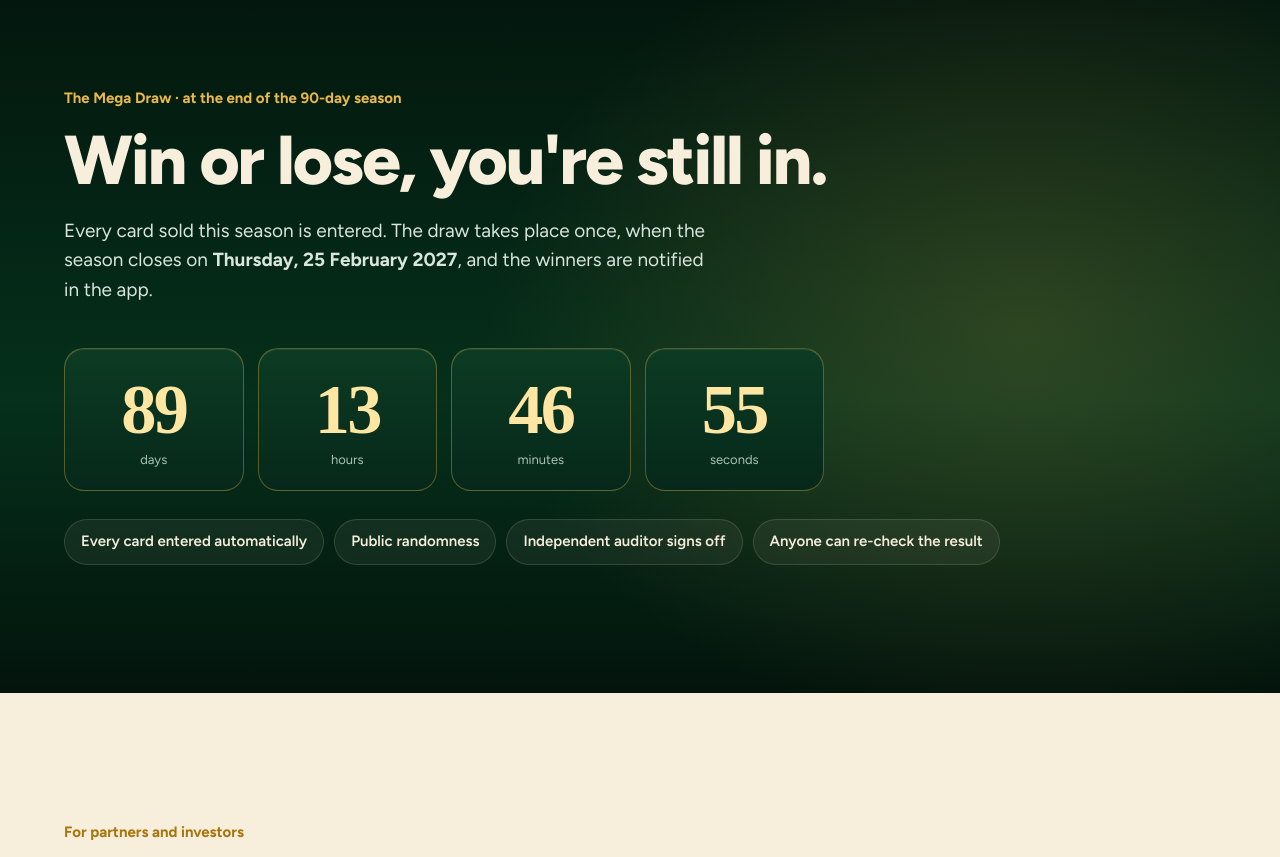
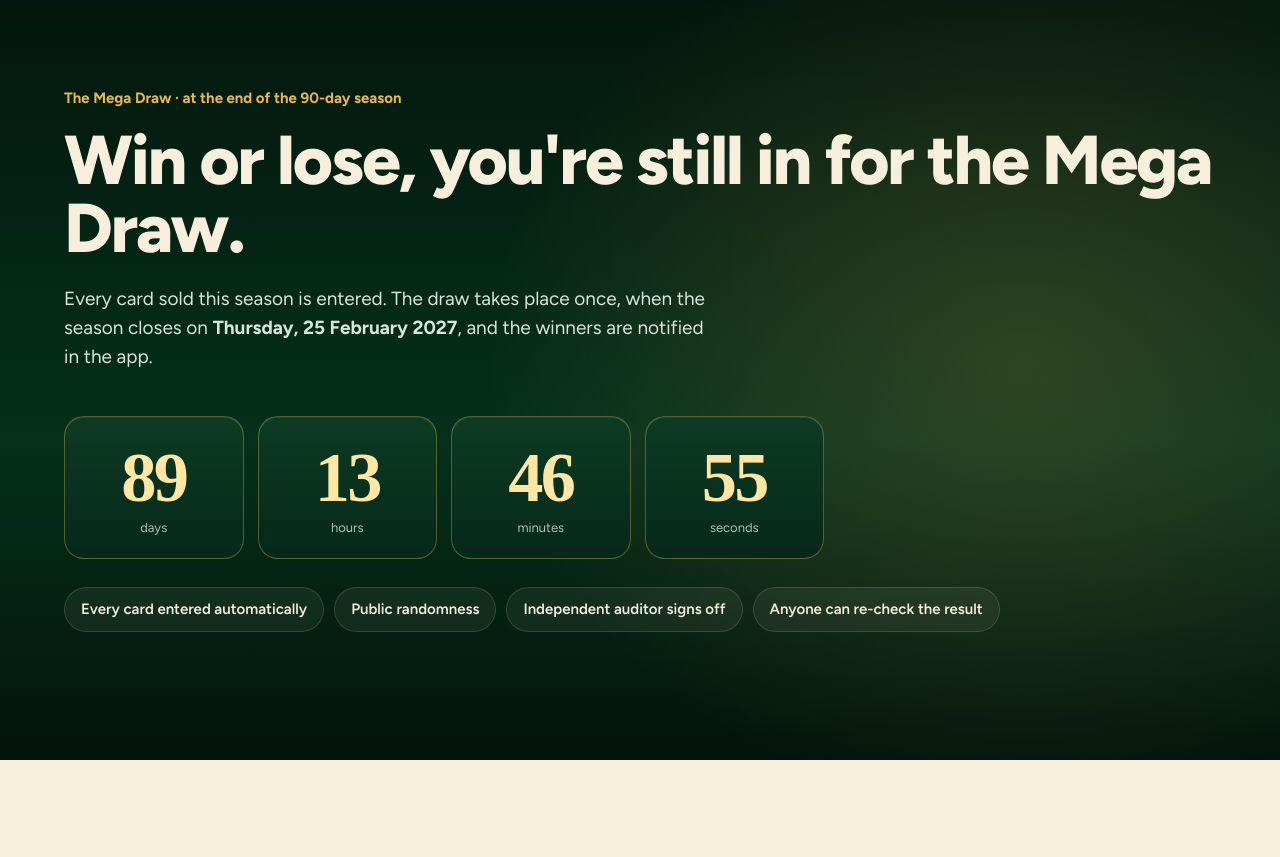
Before and after one commit to mendyx2/wiifarms-rewards, a website: page demo/investor/index.html in a window 1280 px wide. Shown: the part 2580-3437 px from the top of the page. Drawn offline with Linux system fonts and the light colour scheme; a web font is replaced by a local one.

Commit message:
Investor demo: Mega Draw headline wording
Co-Authored-By: Claude Opus 5.5 <noreply@anthropic.com>
Claude-Session: https://claude.ai/code/session_012ndjyJD1ZpqjqKC1xswpv1

```diff
--- a/demo/investor/index.html
+++ b/demo/investor/index.html
@@ -232,7 +232,7 @@ footer .max{display:flex;justify-content:space-between;gap:18px;flex-wrap:wrap}
 </div></section>
 
 <section class="sec gut mega" id="mega"><div class="max">
-  <div class="eyebrow">The Mega Draw · at the end of the 90-day season</div><h2>Win or lose, you're still in.</h2>
+  <div class="eyebrow">The Mega Draw · at the end of the 90-day season</div><h2>Win or lose, you're still in for the Mega Draw.</h2>
   <p style="font-size:19px;color:#d9e6dc;margin-top:22px;max-width:34em">Every card sold this season is entered. The draw takes place once, when the season closes on <b id="drawDate"></b>, and the winners are notified in the app.</p>
   <div class="count" id="count"></div>
   <div class="pills"><span>Every card entered automatically</span><span>Public randomness</span><span>Independent auditor signs off</span><span>Anyone can re-check the result</span></div>
```
